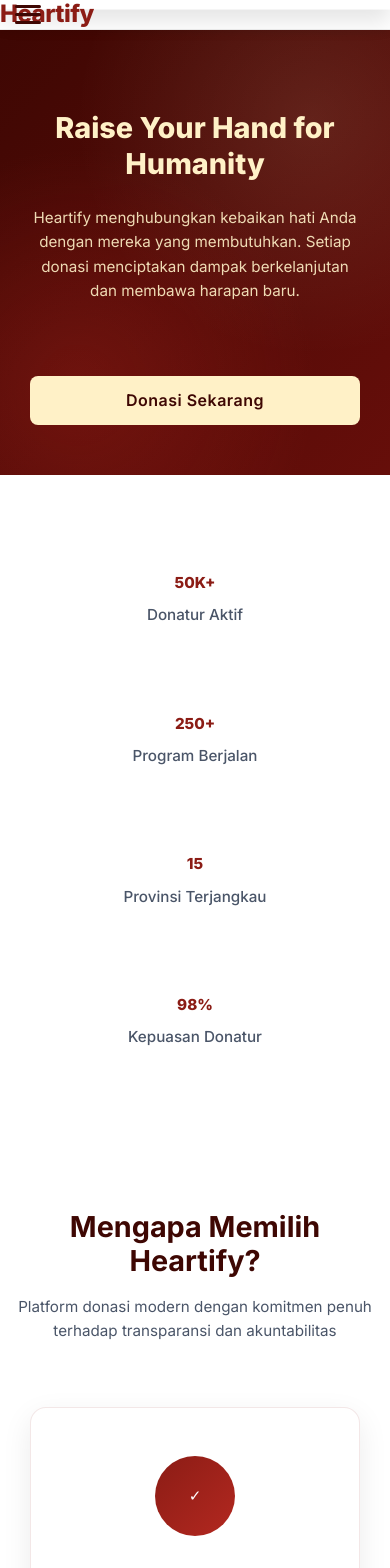
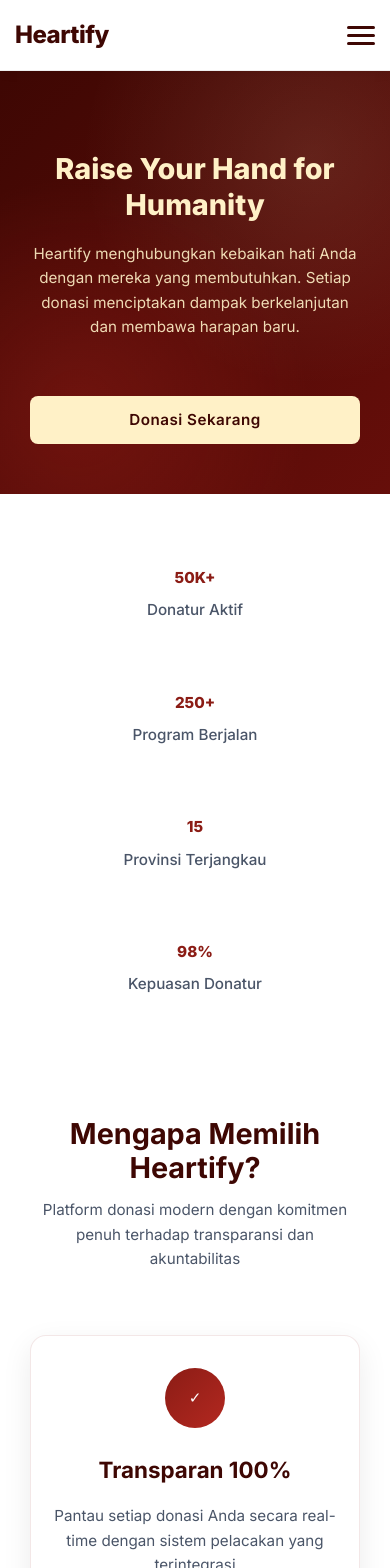
Before and after one commit to AdindaMuarriva/Heartify, a Next.js app: page / in a window 390 px wide. Shown: the top 1568 px of the page. Built offline with nearby package versions, Linux system fonts and the light colour scheme.

Commit message:
fix: landingpage mobile version

```diff
--- a/components/LandingPage.css
+++ b/components/LandingPage.css
@@ -851,11 +851,11 @@
   border-radius: 3px;
 }
 
-/* ======================================================
-   RESPONSIVE BREAKPOINTS + HAMBURGER NAVBAR
-   ====================================================== */
+/* =========================================
+   RESPONSIVE - MOBILE
+   ========================================= */
 
-/* ---------------- TABLET ---------------- */
+/* ---------------- TABLET (1024px ke bawah) ---------------- */
 @media (max-width: 1024px) {
   .hero-title {
     font-size: 2.8rem;
@@ -879,152 +879,466 @@
   }
 }
 
-/* ---------------- MOBILE ---------------- */
+/* ---------------- MOBILE (768px ke bawah) ---------------- */
 @media (max-width: 768px) {
-  /* ===== NAVBAR ===== */
+  /* ===== NAVBAR MOBILE ===== */
+  .navbar-container {
+    padding: 0;
+  }
+
   .navbar {
-    height: auto;
-    padding: 1rem;
+    height: 70px;
+    padding: 0 1.5rem;
     flex-direction: row;
+    justify-content: space-between;
+    align-items: center;
   }
 
   .navbar-logo {
-    font-size: 1.5rem;
+    font-size: 1.6rem;
+    position: static;
   }
 
-  /* Hamburger */
+  /* Hamburger Icon */
   .hamburger {
-    display: block;
+    display: flex;
+    flex-direction: column;
     cursor: pointer;
     z-index: 1002;
+    gap: 5px;
   }
 
   .hamburger span {
     display: block;
-    width: 26px;
+    width: 28px;
     height: 3px;
-    margin: 5px 0;
     background-color: var(--maroon-dark);
-    border-radius: 4px;
+    border-radius: 3px;
     transition: 0.3s ease;
   }
 
-  /* Menu */
+  /* Animasi Hamburger jadi X */
+  .hamburger.active span:nth-child(1) {
+    transform: rotate(45deg) translate(8px, 8px);
+  }
+
+  .hamburger.active span:nth-child(2) {
+    opacity: 0;
+  }
+
+  .hamburger.active span:nth-child(3) {
+    transform: rotate(-45deg) translate(7px, -7px);
+  }
+
+  /* Menu Slide dari Atas */
   .navbar-menu {
     position: fixed;
-    top: 72px;
+    top: 70px;
     left: 0;
     width: 100%;
     background: var(--white);
     flex-direction: column;
-    gap: 1.5rem;
-    padding: 2rem 0;
-    transform: translateY(-120%);
-    transition: transform 0.35s ease;
-    box-shadow: 0 12px 20px rgba(0,0,0,0.1);
+    gap: 0;
+    padding: 0;
+    max-height: 0;
+    overflow: hidden;
+    transition: max-height 0.4s ease, padding 0.4s ease;
+    box-shadow: 0 8px 16px rgba(0,0,0,0.1);
     z-index: 1001;
   }
 
   .navbar-menu.active {
-    transform: translateY(0);
+    max-height: 500px;
+    padding: 2rem 1.5rem;
   }
 
   .navbar-links {
     flex-direction: column;
     align-items: center;
-    gap: 1.25rem;
+    gap: 1.5rem;
+    width: 100%;
+    margin-bottom: 1.5rem;
+  }
+
+  .navbar-links a {
+    font-size: 1.1rem;
+    padding: 0.5rem 0;
+    width: 100%;
+    text-align: center;
   }
 
   .navbar-buttons {
-    width: 90%;
+    width: 100%;
     flex-direction: column;
     gap: 1rem;
+    position: static;
   }
 
   .navbar-login-button,
   .navbar-register-button {
     width: 100%;
     text-align: center;
+    padding: 0.85rem 1.5rem;
+    font-size: 1rem;
   }
 
-  /* ===== HERO ===== */
+  /* ===== HERO SECTION ===== */
   .hero-section {
-    padding: 5rem 1rem 4rem;
+    padding: 4rem 1.5rem 3rem;
+    min-height: auto;
+  }
+
+  .hero-content {
+    padding: 0;
   }
 
   .hero-title {
     font-size: 2.2rem;
-    line-height: 1.25;
+    line-height: 1.2;
+    margin-bottom: 1.2rem;
   }
 
   .hero-subtitle {
     font-size: 1.05rem;
+    line-height: 1.6;
+    margin-bottom: 2rem;
   }
 
   .hero-buttons {
     flex-direction: column;
     width: 100%;
+    gap: 1rem;
   }
 
   .hero-buttons .button {
     width: 100%;
+    padding: 1rem;
   }
 
-  /* ===== SECTION ===== */
+  /* ===== SECTIONS ===== */
   .section {
-    padding: 4rem 0;
+    padding: 3.5rem 0;
   }
 
-  /* ===== GRID ===== */
-  .features-grid,
-  .stats-grid,
-  .impact-stats,
+  .section-title {
+    font-size: 2rem;
+    margin-bottom: 0.8rem;
+    padding: 0 1rem;
+  }
+
+  .section-subtitle {
+    font-size: 1rem;
+    margin-bottom: 2.5rem;
+    padding: 0 1rem;
+  }
+
+  /* ===== STATS ===== */
+  .stats-section {
+    padding: 3rem 0;
+  }
+
+  .stats-grid {
+    grid-template-columns: repeat(2, 1fr);
+    gap: 2rem;
+    padding: 0 1rem;
+  }
+
+  .stat-item {
+    padding: 1.5rem 0.5rem;
+  }
+
+  .stat-number {
+    font-size: 2.5rem;
+  }
+
+  .stat-label {
+    font-size: 1rem;
+  }
+
+  /* ===== FEATURES ===== */
+  .features-grid {
+    grid-template-columns: 1fr;
+    gap: 2rem;
+    padding: 0 1rem;
+  }
+
+  .feature-card {
+    padding: 2.5rem 1.5rem;
+  }
+
+  .feature-icon {
+    width: 70px;
+    height: 70px;
+    font-size: 1.8rem;
+  }
+
+  .feature-title {
+    font-size: 1.3rem;
+  }
+
+  /* ===== IMPACT STATS ===== */
+  .impact-stats {
+    grid-template-columns: 1fr;
+    gap: 2rem;
+    padding: 0 1rem;
+  }
+
+  .impact-stat {
+    padding: 1.5rem;
+  }
+
+  .impact-number {
+    font-size: 3rem;
+  }
+
+  .impact-label {
+    font-size: 1.1rem;
+  }
+
+  /* ===== TESTIMONIALS ===== */
   .testimonial-grid {
     grid-template-columns: 1fr;
+    gap: 1.5rem;
+    padding: 0 1rem;
+  }
+
+  .testimonial-card {
+    padding: 2rem 1.5rem;
+  }
+
+  .testimonial-quote {
+    font-size: 1rem;
+  }
+
+  /* ===== CTA SECTION ===== */
+  .cta-section {
+    padding: 4rem 1.5rem;
+  }
+
+  .cta-title {
+    font-size: 2rem;
+    padding: 0 1rem;
+  }
+
+  .cta-subtitle {
+    font-size: 1.05rem;
+    margin-bottom: 2rem;
+    padding: 0 1rem;
+  }
+
+  .cta-buttons {
+    flex-direction: column;
+    width: 100%;
+    gap: 1rem;
+    padding: 0 1rem;
+  }
+
+  .cta-buttons .button {
+    width: 100%;
   }
 
   /* ===== FOOTER ===== */
+  .footer {
+    padding: 3.5rem 0 2rem;
+  }
+
   .footer-grid {
     grid-template-columns: 1fr;
     gap: 2.5rem;
     text-align: center;
+    padding: 0 1.5rem;
+  }
+
+  .footer-column h3 {
+    font-size: 1.1rem;
+    margin-bottom: 1rem;
   }
 
   .contact-info a,
-  .contact-info p,
+  .contact-info p {
+    justify-content: center;
+    font-size: 0.95rem;
+  }
+
   .social-links {
     justify-content: center;
   }
+
+  .footer-links {
+    font-size: 0.95rem;
+  }
+
+  .footer-copyright {
+    font-size: 0.85rem;
+    padding: 0 1rem;
+  }
 }
 
-/* ---------------- SMALL MOBILE ---------------- */
+/* ---------------- SMALL MOBILE (480px ke bawah) ---------------- */
 @media (max-width: 480px) {
   .container {
     padding: 0 1rem;
   }
 
+  .navbar {
+    padding: 0 1rem;
+  }
+
+  .navbar-logo {
+    font-size: 1.4rem;
+  }
+
+  /* Hero */
+  .hero-section {
+    padding: 3.5rem 1rem 2.5rem;
+  }
+
   .hero-title {
-    font-size: 1.9rem;
+    font-size: 1.8rem;
+    line-height: 1.25;
+  }
+
+  .hero-subtitle {
+    font-size: 0.95rem;
+  }
+
+  /* Sections */
+  .section {
+    padding: 3rem 0;
   }
 
   .section-title {
-    font-size: 1.8rem;
+    font-size: 1.7rem;
   }
 
   .section-subtitle {
-    font-size: 0.95rem;
+    font-size: 0.9rem;
+  }
+
+  /* Stats */
+  .stats-grid {
+    grid-template-columns: 1fr;
+    gap: 1.5rem;
   }
 
   .stat-number,
   .impact-number {
-    font-size: 2.3rem;
+    font-size: 2.2rem;
   }
 
+  .stat-label {
+    font-size: 0.95rem;
+  }
+
+  /* Feature Cards */
+  .feature-card {
+    padding: 2rem 1.2rem;
+  }
+
+  .feature-icon {
+    width: 60px;
+    height: 60px;
+    font-size: 1.5rem;
+  }
+
+  .feature-title {
+    font-size: 1.2rem;
+  }
+
+  .feature-description {
+    font-size: 0.95rem;
+  }
+
+  /* Testimonials */
   .testimonial-card {
-    padding: 1.5rem;
+    padding: 1.8rem 1.2rem;
+  }
+
+  .testimonial-card::before {
+    font-size: 3rem;
+    left: 1.2rem;
+  }
+
+  .testimonial-quote {
+    font-size: 0.95rem;
+  }
+
+  .author-avatar {
+    width: 45px;
+    height: 45px;
+    font-size: 0.9rem;
+  }
+
+  .author-info h4 {
+    font-size: 0.95rem;
+  }
+
+  .author-info p {
+    font-size: 0.85rem;
+  }
+
+  /* CTA */
+  .cta-title {
+    font-size: 1.7rem;
+  }
+
+  .cta-subtitle {
+    font-size: 0.95rem;
+  }
+
+  /* Buttons */
+  .button {
+    padding: 0.9rem 1.5rem;
+    font-size: 0.95rem;
+  }
+
+  /* Footer */
+  .footer {
+    padding: 3rem 0 1.5rem;
+  }
+
+  .footer-grid {
+    gap: 2rem;
+    padding: 0 1rem;
+  }
+
+  .footer-column h3 {
+    font-size: 1rem;
+  }
+
+  .footer-about p,
+  .footer-links li,
+  .contact-info a,
+  .contact-info p {
+    font-size: 0.9rem;
+  }
+
+  .footer-copyright {
+    font-size: 0.8rem;
+  }
+}
+
+/* ---------------- EXTRA SMALL (360px ke bawah) ---------------- */
+@media (max-width: 360px) {
+  .navbar-logo {
+    font-size: 1.3rem;
+  }
+
+  .hero-title {
+    font-size: 1.6rem;
+  }
+
+  .section-title {
+    font-size: 1.5rem;
+  }
+
+  .stat-number,
+  .impact-number {
+    font-size: 2rem;
   }
 
   .button {
-    width: 100%;
+    padding: 0.8rem 1.2rem;
+    font-size: 0.9rem;
   }
 }
```
